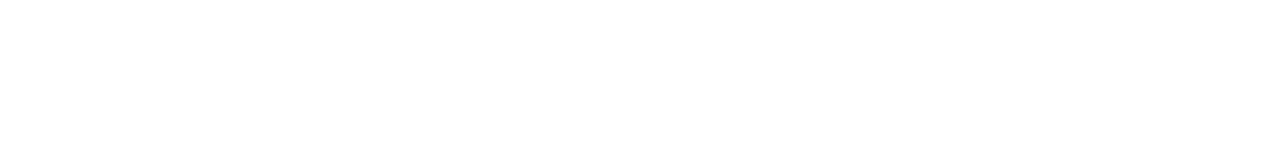
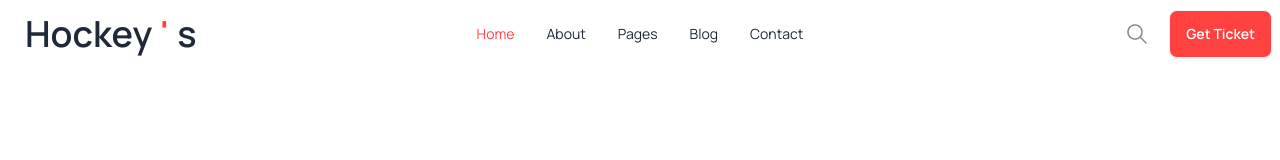
Before and after one commit to rina7d/B9-A3-Hockeys.repo, a plain HTML site: page index.html in a window 1280 px wide. Drawn offline with nearby package versions, Linux system fonts and the light colour scheme.

Commit message:
added navbar

```diff
--- a/index.html
+++ b/index.html
@@ -1,12 +1,80 @@
 <!DOCTYPE html>
 <html lang="en">
+
 <head>
     <meta charset="UTF-8">
     <meta name="viewport" content="width=device-width, initial-scale=1.0">
     <title>Hockeys</title>
+    <!-- tailwind and daisy UI -->
+    <link href="https://cdn.jsdelivr.net/npm/daisyui@4.6.0/dist/full.min.css" rel="stylesheet" type="text/css" />
+    <script src="https://cdn.tailwindcss.com"></script>
+    <!-- manrope google font -->
+    <link rel="preconnect" href="https://fonts.googleapis.com">
+    <link rel="preconnect" href="https://fonts.gstatic.com" crossorigin>
+    <link href="https://fonts.googleapis.com/css2?family=Manrope:wght@400;500;600;700;800&display=swap"
+        rel="stylesheet">
+    <!-- tailwind custom color -->
+    <script>
+        tailwind.config = {
+            theme: {
+                extend: {
+                    colors: {
+                        clifford: '#da373d',
+                        'hockey-primary': '#FF4240',
+
+                    }
+                }
+            }
+        }
+    </script>
+    </script>
+    <style>
+        .font-manrope {
+            font-family: 'Manrope', sans-serif;
+        }
+    </style>
 </head>
-<body>
+
+<body class="font-manrope">
     <header>
+        <nav>
+            <div class="navbar bg-base-100">
+                <div class="navbar-start">
+                    <div class="dropdown">
+                        <div tabindex="0" role="button" class="btn btn-ghost lg:hidden">
+                            <svg xmlns="http://www.w3.org/2000/svg" class="h-5 w-5" fill="none" viewBox="0 0 24 24"
+                                stroke="currentColor">
+                                <path stroke-linecap="round" stroke-linejoin="round" stroke-width="2"
+                                    d="M4 6h16M4 12h8m-8 6h16" />
+                            </svg>
+                        </div>
+                        <ul tabindex="0"
+                            class="menu menu-sm dropdown-content mt-3 z-[1] p-2 shadow bg-base-100 rounded-box w-52">
+                            <li><a class="text-hockey-primary">Home</a></li>
+                            <li><a>About</a></li>
+                            <li><a>Pages</a></li>
+                            <li><a>Blog</a></li>
+                            <li><a>Contact</a></li>
+                        </ul>
+                    </div>
+                    <a class="btn btn-ghost text-4xl font-extraboldtext-xl">Hockey<span class="text-hockey-primary">'</span>s</a>
+                </div>
+                <div class="navbar-center hidden lg:flex">
+                    <ul class="menu menu-horizontal px-1">
+                        <li><a class="text-hockey-primary">Home</a></li>
+                        <li><a>About</a></li>
+                        <li><a>Pages</a></li>
+                        <li><a>Blog</a></li>
+                        <li><a>Contact</a></li>
+                    </ul>
+                </div>
+                <div class=" gap-x-5 navbar-end">
+                    <img src="Images/icon.png.png" alt="">
+                    <a class="btn text-white font-6xl bg-hockey-primary">Get Ticket</a>
+
+                </div>
+            </div>
+        </nav>
 
     </header>
     <main>
@@ -17,4 +85,5 @@
     </footer>
 
 </body>
+
 </html>
--- /dev/null
+++ b/tailwind.config.js
@@ -0,0 +1,8 @@
+/** @type {import('tailwindcss').Config} */
+module.exports = {
+    content: ["./src/**/*.{html,js}"],
+    theme: {
+      extend: {},
+    },
+    plugins: [],
+  }
```
Also changed, not shown: Images/icon.png.png (added).
